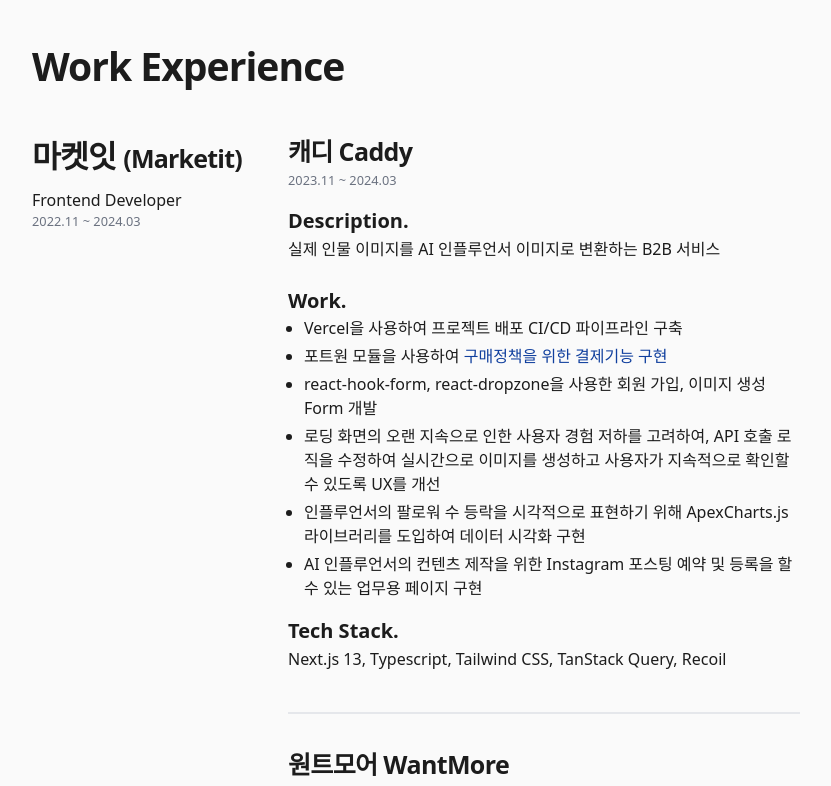
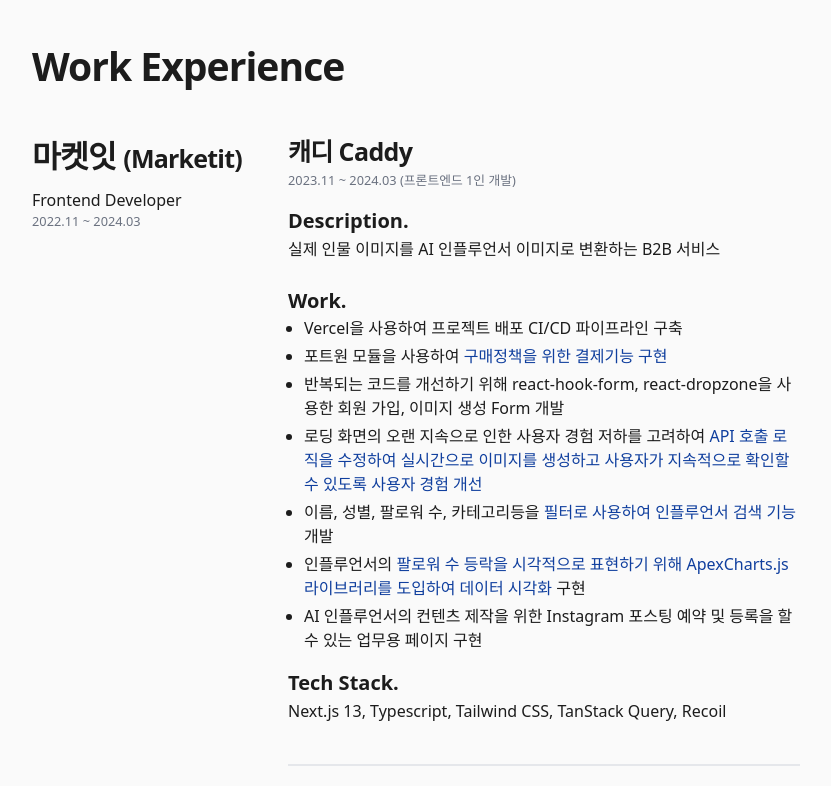
Before and after one commit to shinju4n/tech-blog, a Next.js app: page /resume in a window 1280 px wide. Shown: the part 397-1183 px from the top of the page, without its empty margins (224-1055 px from the left). Built offline with nearby package versions, Linux system fonts and the light colour scheme.

Commit message:
feat: 이력서 Caddy Link 추가

```diff
--- a/components/resume/work-experience/marketit/caddy.tsx
+++ b/components/resume/work-experience/marketit/caddy.tsx
@@ -6,7 +6,7 @@ const Caddy: FC = () => {
   return (
     <section>
       <Typography size="h3">캐디 Caddy</Typography>
-      <Typography size="muted">2023.11 ~ 2024.03</Typography>
+      <Typography size="muted">2023.11 ~ 2024.03 (프론트엔드 1인 개발)</Typography>
       <div className="flex flex-col gap-4 pt-4">
         <div>
           <Typography size="large" className="font-bold">
@@ -27,13 +27,28 @@ const Caddy: FC = () => {
               </BlankLink>
             </li>
 
-            <li>react-hook-form, react-dropzone을 사용한 회원 가입, 이미지 생성 Form 개발</li>
             <li>
-              로딩 화면의 오랜 지속으로 인한 사용자 경험 저하를 고려하여, API 호출 로직을 수정하여 실시간으로 이미지를
-              생성하고 사용자가 지속적으로 확인할 수 있도록 UX를 개선
+              반복되는 코드를 개선하기 위해 react-hook-form, react-dropzone을 사용한 회원 가입, 이미지 생성 Form 개발
             </li>
             <li>
-              인플루언서의 팔로워 수 등락을 시각적으로 표현하기 위해 ApexCharts.js 라이브러리를 도입하여 데이터 시각화
+              로딩 화면의 오랜 지속으로 인한 사용자 경험 저하를 고려하여{' '}
+              <BlankLink href="https://www.notion.so/shinju4n/Portfolio-65757a47cca74474b5f88aee4c716d20?pvs=4#bb1fc65076be4f01b195021887f32427">
+                API 호출 로직을 수정하여 실시간으로 이미지를 생성하고 사용자가 지속적으로 확인할 수 있도록 사용자 경험
+                개선
+              </BlankLink>
+            </li>
+            <li>
+              이름, 성별, 팔로워 수, 카테고리등을{' '}
+              <BlankLink href="https://ju4n-blog.vercel.app/posts/%EC%83%81%ED%83%9C-%EA%B4%80%EB%A6%AC%EB%A5%BC-URL%EB%A1%9C-%EA%B5%AC%ED%98%84%ED%95%98%EA%B8%B0">
+                필터로 사용하여 인플루언서 검색 기능
+              </BlankLink>{' '}
+              개발
+            </li>
+            <li>
+              인플루언서의{' '}
+              <BlankLink href="https://www.notion.so/shinju4n/Portfolio-65757a47cca74474b5f88aee4c716d20?pvs=4#d67635792e7147fca3faa9acc5983cc2">
+                팔로워 수 등락을 시각적으로 표현하기 위해 ApexCharts.js 라이브러리를 도입하여 데이터 시각화
+              </BlankLink>{' '}
               구현
             </li>
             <li>AI 인플루언서의 컨텐츠 제작을 위한 Instagram 포스팅 예약 및 등록을 할 수 있는 업무용 페이지 구현</li>
```
